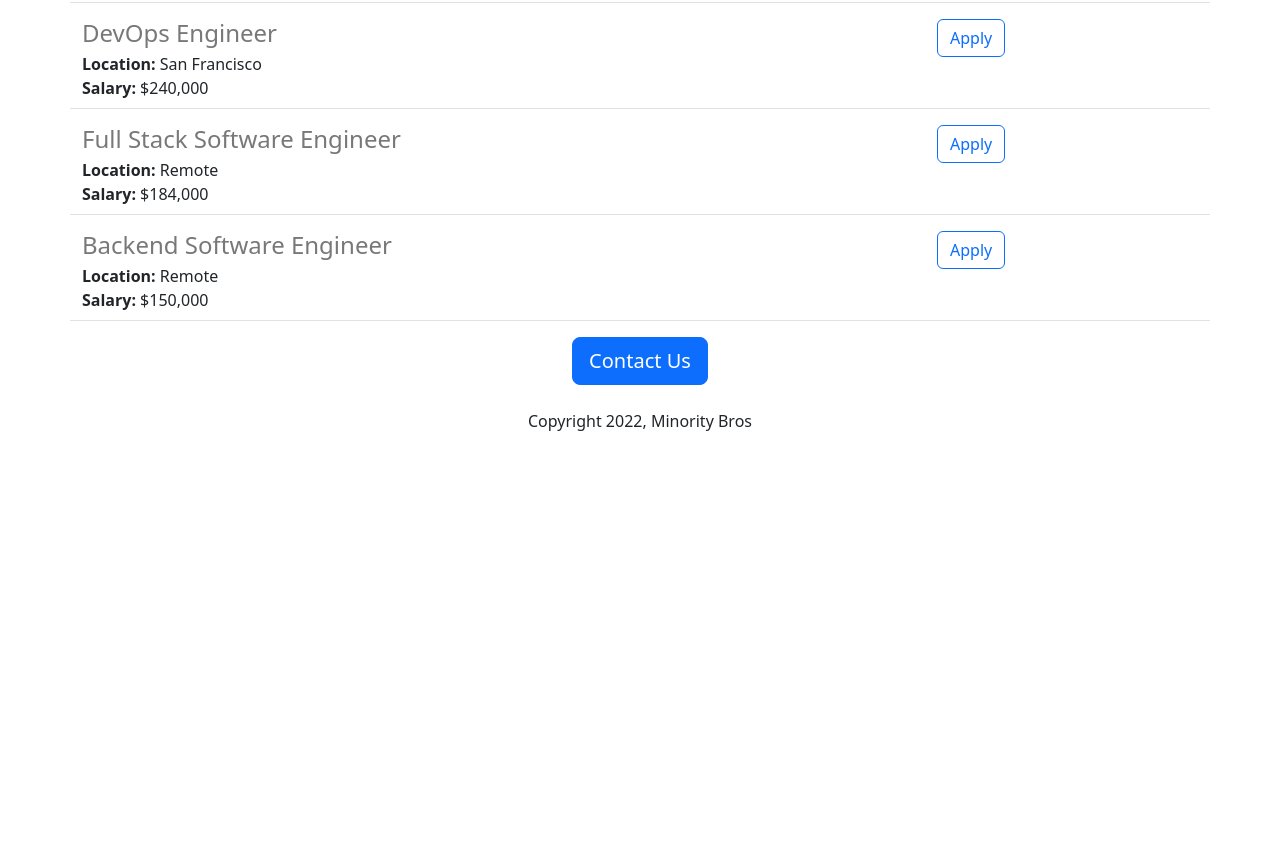
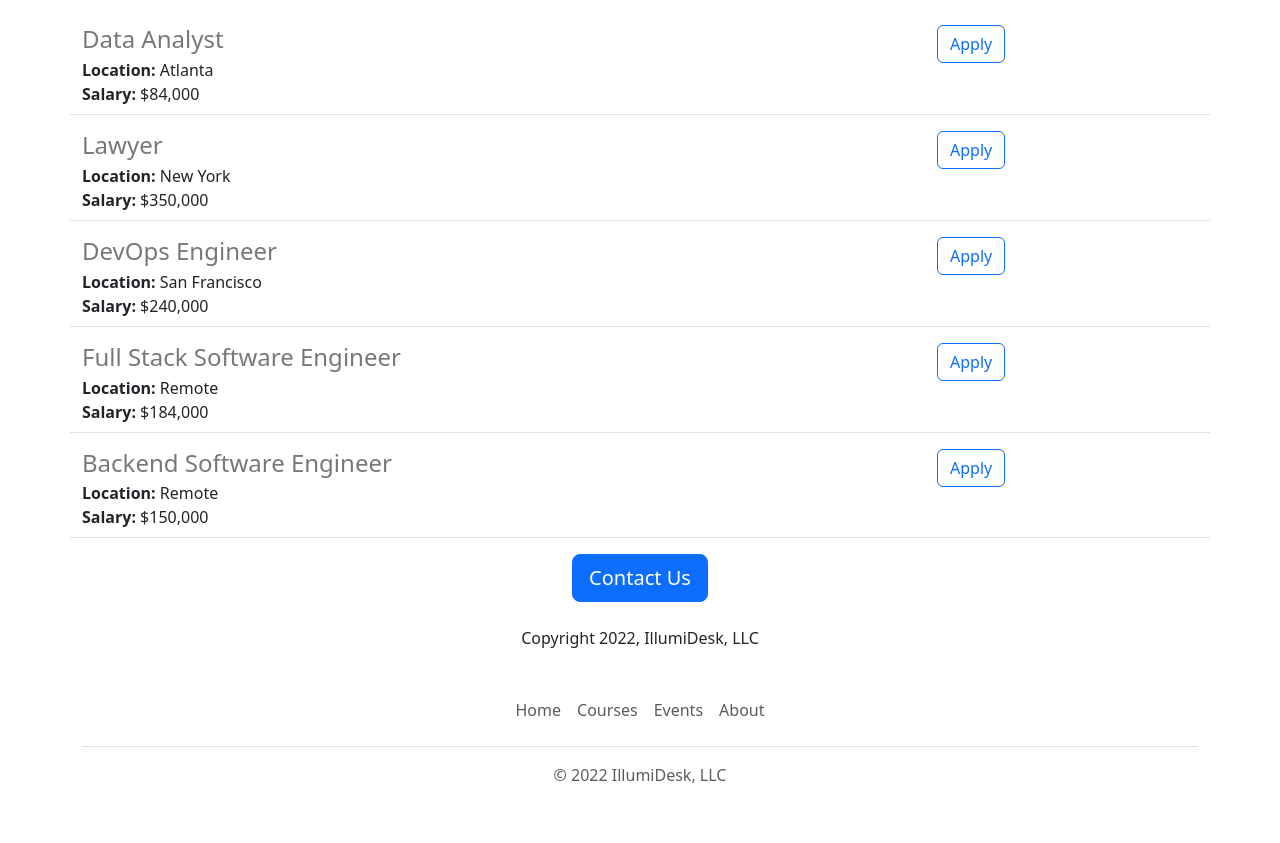
Before and after one commit to Abhi94N/career-site, a Flask app: page / in a window 1280 px wide. Shown: the part 1141-1984 px from the top of the page. Before the commit the page ends 1572 px from the top, so only its background shows below. Run offline with Flask 2, Linux system fonts and the light colour scheme.

Commit message:
added hyperlinks

```diff
--- /dev/null
+++ b/templates/footer.html
@@ -0,0 +1,11 @@
+<div class="container">
+  <footer class="py-3 my-4">
+    <ul class="nav justify-content-center border-bottom pb-3 mb-3">
+      <li class="nav-item"><a href="https://jovian.ai" target="_blank" class="nav-link px-2 text-muted">Home</a></li>
+      <li class="nav-item"><a href="https://jovian.ai/learn"  target="_blank"  class="nav-link px-2 text-muted">Courses</a></li>
+      <li class="nav-item"><a href="https://jovian.ai/events"  target="_blank"  class="nav-link px-2 text-muted">Events</a></li>
+      <li class="nav-item"><a href="https://jovian.ai/about" v class="nav-link px-2 text-muted">About</a></li>
+    </ul>
+    <p class="text-center text-muted">&copy; 2022 IllumiDesk, LLC</p>
+  </footer>
+</div>
--- a/templates/home.html
+++ b/templates/home.html
@@ -18,6 +18,7 @@
         object-fit: cover;
         width: 100%;
         height: 600px;
+        margin-bottom: 16px;
       }
 
       h2 {
@@ -42,15 +43,22 @@
   </head>
 
   <body>
+    {% include 'nav.html' %}
+    <img class="img-fluid" id="banner" src="/static/banner.jpg" />
     <div class="container">
       <h1 class="text-center mt-2 mb-4">{{company_name}} Career Site</h1>
-      <img class="img-fluid" id="banner" src="https://career-site.abhilashnair5.repl.co/static/banner.jpg" />
-      <h2 class="text-center mt-2 mb-4">About Career Site</h2>
 
-      <p class="lead">
-        Lorem ipsum dolor sit amet, consectetur adipiscing elit, sed do eiusmod tempor incididunt ut labore et dolore magna aliqua. Ut enim ad minim veniam, quis nostrud exercitation ullamco laboris nisi ut aliquip ex ea commodo consequat. Duis aute irure dolor in reprehenderit in voluptate velit esse cillum dolore eu fugiat nulla pariatur. Excepteur sint occaecat cupidatat non proident, sunt in culpa qui officia deserunt mollit anim id est laborum.
-      </p>
-
+      <div class="row" style="margin-bottom:16px;">
+        <div class="col-6">
+          <p class="lead">
+            Lorem ipsum dolor sit amet, consectetur adipiscing elit, sed do eiusmod tempor incididunt ut labore et dolore magna aliqua. Ut enim ad minim veniam, quis nostrud exercitation ullamco laboris nisi ut aliquip ex ea commodo consequat. Duis aute irure dolor in reprehenderit in voluptate velit esse cillum dolore eu fugiat nulla pariatur. Excepteur sint occaecat cupidatat non proident, sunt in culpa qui officia deserunt mollit anim id est laborum.
+          </p>
+        </div>
+<!--         don't show on mobile and only allow for medium block -->
+        <div class="d-none d-md-block col-6">
+          <img class="img-fluid" id="banner" src="/static/office.jpg" style="height:320px;border-radius:4px;" />
+        </div>
+      </div>
       <h2 class="text-center mt-2 mb-4">Job Openings</h2>
       <div>
         {% for job in jobs %}
@@ -58,10 +66,11 @@
         {% endfor %}
       </div>
       <div class="text-center">
-        <button class="btn btn-primary btn-lg">Contact Us</button>
+        <a class="btn btn-primary btn-lg" target="_blank" href="mailto:abhilashnair1994@gmail.com?subject=Contact Us">Contact Us</a>
 
-        <p class="mt-4">Copyright 2022, Minority Bros</p>
+        <p class="mt-4">Copyright 2022, IllumiDesk, LLC</p>
       </div>
     </div>
+    {% include 'footer.html' %}
   </body>
 </html>
--- a/templates/jobitem.html
+++ b/templates/jobitem.html
@@ -14,9 +14,9 @@
     {% endif %}
   </div>
   <div class="col-3">
-    <button type="button" class="btn btn-outline-primary">
+    <a href="mailto:abhilashnair1994@gmail.com?subject=Application for {{job['title']}}" class="btn btn-outline-primary">
       Apply
-    </button>
+    </a>
   </div>
 
 </div>
--- /dev/null
+++ b/templates/nav.html
@@ -0,0 +1,9 @@
+<nav class="navbar bg-body-tertiary shadow-sm fixed-top bg-white">
+  <div class="container-fluid">
+    <a class="navbar-brand" href="#">
+      <img src="/static/bootstrap-logo.svg" alt="Logo" width="30" height="24" class="d-inline-block align-text-top">
+      {{company_name}}
+    </a>
+  </div>
+</nav>
+<div style="height:56px"></div>
```
Also changed, not shown: README.md, static/bootstrap-logo.svg (added), 1 other file.
